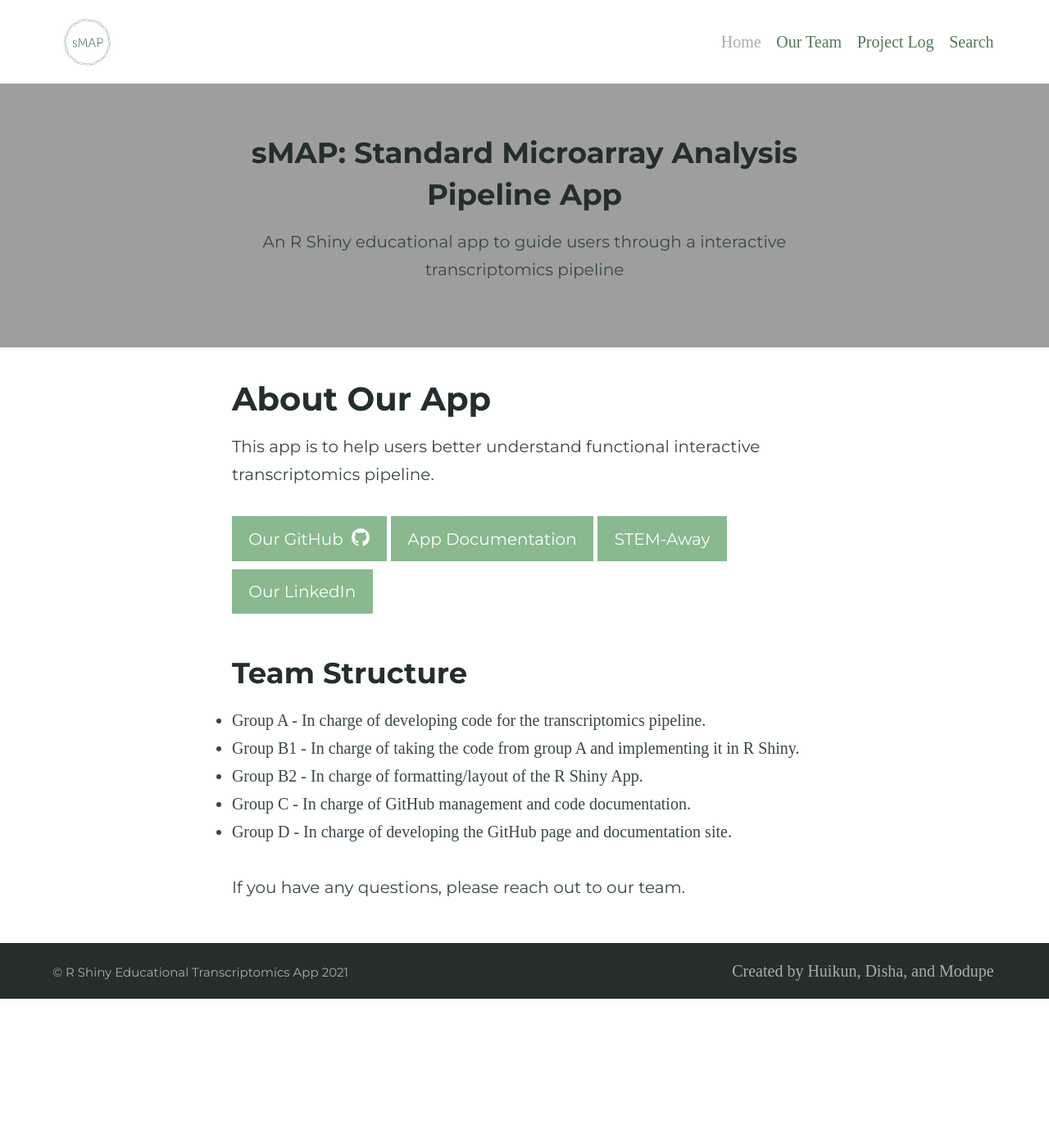
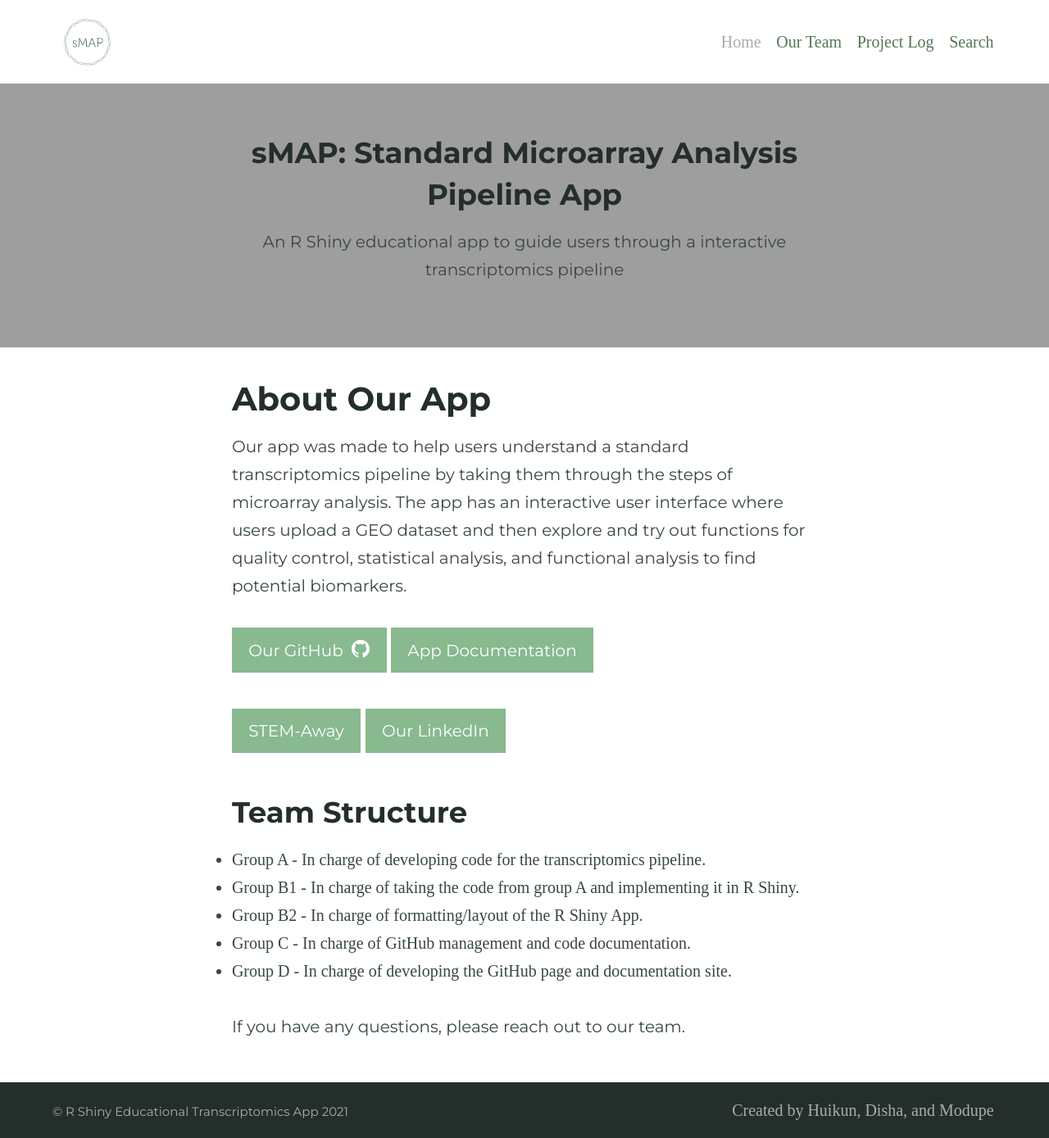
Before and after one commit to BI-STEM-Away/sMAP_dev, a Jekyll site: the page built from index.md, in a window 1280 px wide. Shown: the whole page at 82% size. Built offline with Jekyll 4.4.1, drawn with Linux system fonts in a browser that asks for light colours; before the commit the page ends 1219 px from its top, so only the background shows below that.

Commit message:
Update index.md

```diff
--- a/index.md
+++ b/index.md
@@ -7,9 +7,12 @@ feature_image: https://bi-stem-away.github.io/shiny_app_dev/images/Banner3.jpg
 excerpt: "Our goal for creating this educational app is to help experts and intellectuals easily access the transcriptomics information and data they need. On this web page, users can view the project details via the links on the front page."
 ---
 
-This app is to help users better understand functional interactive transcriptomics pipeline.
+Our app was made to help users understand a standard transcriptomics pipeline by taking them through the steps of microarray analysis. The app has an interactive user interface where users upload a GEO dataset and then explore and try out functions for quality control, statistical analysis, and functional analysis to find potential biomarkers.
 
-{% include button.html text="Our GitHub" icon="github" link="https://github.com/BI-STEM-Away/shiny_app_dev" color="#88B98F" %} {% include button.html text="App Documentation" link="" color="#88B98F" %} {% include button.html text="STEM-Away"  link="https://stemaway.com/" color="#88B98F" %} {% include button.html text="Our LinkedIn" link="https://www.linkedin.com/company/stemaway/" color="#88B98F" %}
+{% include button.html text="Our GitHub" icon="github" link="https://github.com/BI-STEM-Away/shiny_app_dev" color="#88B98F" %} {% include button.html text="App Documentation" link="" color="#88B98F" %}
+
+
+{% include button.html text="STEM-Away"  link="https://stemaway.com/" color="#88B98F" %} {% include button.html text="Our LinkedIn" link="https://www.linkedin.com/company/stemaway/" color="#88B98F" %}
 
 ## Team Structure
 
```
